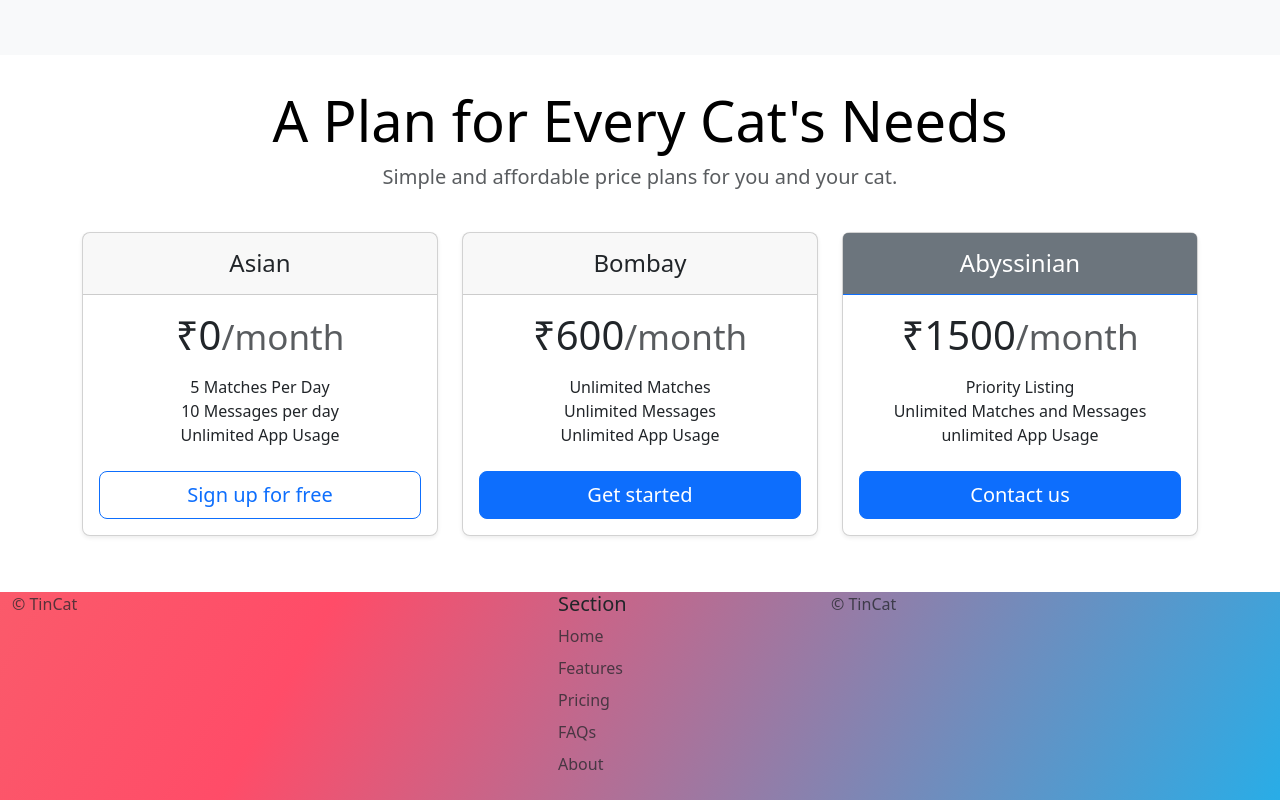
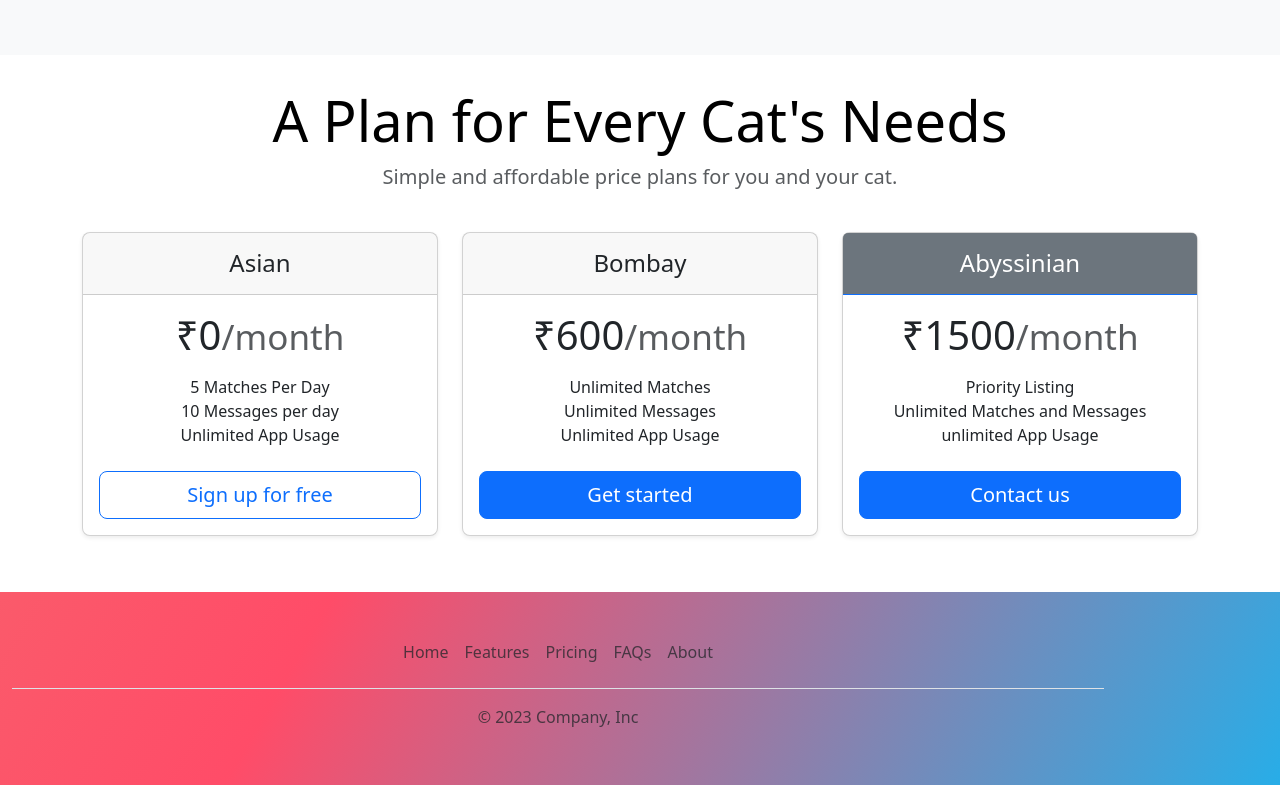
Before and after one commit to minitable2023/tincat, a plain HTML site: page index.html in a window 1280 px wide. Shown: the part 1781-2581 px from the top of the page. Drawn offline with nearby package versions, Linux system fonts and the light colour scheme.

Commit message:
Update index.html

```diff
--- a/index.html
+++ b/index.html
@@ -189,29 +189,15 @@
   <!-- Footer -->
   <section id="footer" class="gradient-background">
     <div class="container row">
-      <footer class="row">
-        <div class="col mb-3">
-          <p class="text-body-secondary">© TinCat</p>
-        </div>
-
-        <div class="col mb-3">
-
-        </div>
-
-        <div class="col mb-3">
-          <h5>Section</h5>
-          <ul class="nav flex-column">
-            <li class="nav-item mb-2"><a href="#" class="nav-link p-0 text-body-secondary">Home</a></li>
-            <li class="nav-item mb-2"><a href="#" class="nav-link p-0 text-body-secondary">Features</a></li>
-            <li class="nav-item mb-2"><a href="#" class="nav-link p-0 text-body-secondary">Pricing</a></li>
-            <li class="nav-item mb-2"><a href="#" class="nav-link p-0 text-body-secondary">FAQs</a></li>
-            <li class="nav-item mb-2"><a href="#" class="nav-link p-0 text-body-secondary">About</a></li>
-          </ul>
-        </div>
-        <div class="col mb-3">
-          <p class="text-body-secondary">© TinCat</p>
-        </div>
-        </div>
+      <footer class="py-3 my-4">
+        <ul class="nav justify-content-center border-bottom pb-3 mb-3">
+          <li class="nav-item"><a href="#" class="nav-link px-2 text-body-secondary">Home</a></li>
+          <li class="nav-item"><a href="#" class="nav-link px-2 text-body-secondary">Features</a></li>
+          <li class="nav-item"><a href="#" class="nav-link px-2 text-body-secondary">Pricing</a></li>
+          <li class="nav-item"><a href="#" class="nav-link px-2 text-body-secondary">FAQs</a></li>
+          <li class="nav-item"><a href="#" class="nav-link px-2 text-body-secondary">About</a></li>
+        </ul>
+        <p class="text-center text-body-secondary">© 2023 Company, Inc</p>
       </footer>
     </div>
   </section>
```
